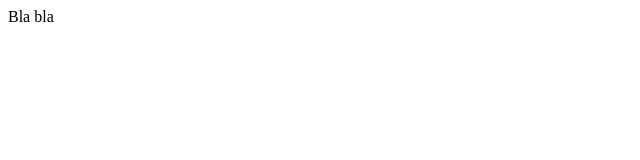
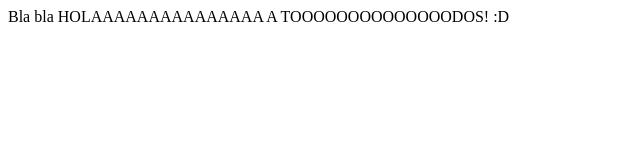
Before and after one commit to Jheick/WakeUpLight, a plain HTML site: page index.html in a window 1280 px wide. Shown: the whole page, without its empty margins (0-640 px from the left). Drawn offline with Linux system fonts and the light colour scheme.

Commit message:
VisualStudio

```diff
--- a/index.html
+++ b/index.html
@@ -1 +1,6 @@
 Bla bla
+<html>
+    <body>
+        HOLAAAAAAAAAAAAAAA A TOOOOOOOOOOOOOODOS! :D
+    </body>
+</html>
```
